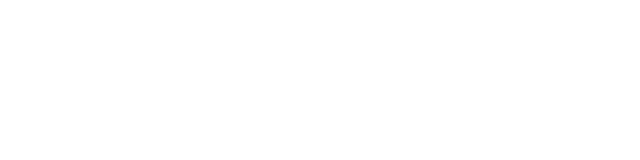
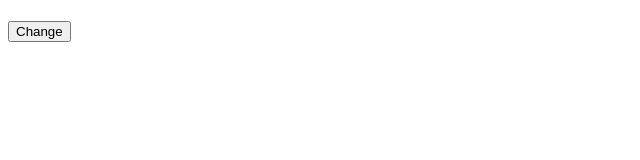
Before and after one commit to r-ony-s/react, a React (Vite) app: page / in a window 1280 px wide. Shown: the top 160 px of the page, without its empty margins (0-640 px from the left). Built offline with nearby package versions, Linux system fonts and the light colour scheme.

Commit message:
useref work when click the button and better way to represent previous way

```diff
--- a/src/App.jsx
+++ b/src/App.jsx
@@ -1,11 +1,16 @@
+import{ useRef } from 'react';
 import Head from '../pages/Head.jsx';
 
 const App = () => {
-  const name=document.getElementById('name');
+  const name=useRef();
+ const change=()=>{
+    name.current.innerHTML="Welcome to ReactJS";
+ }
 
   return (
     <div>
-        <h1 id='name'></h1>
+      <h1 ref={name}></h1>
+        <button onClick={change} >Change</button>
 
     </div>
   );
```
